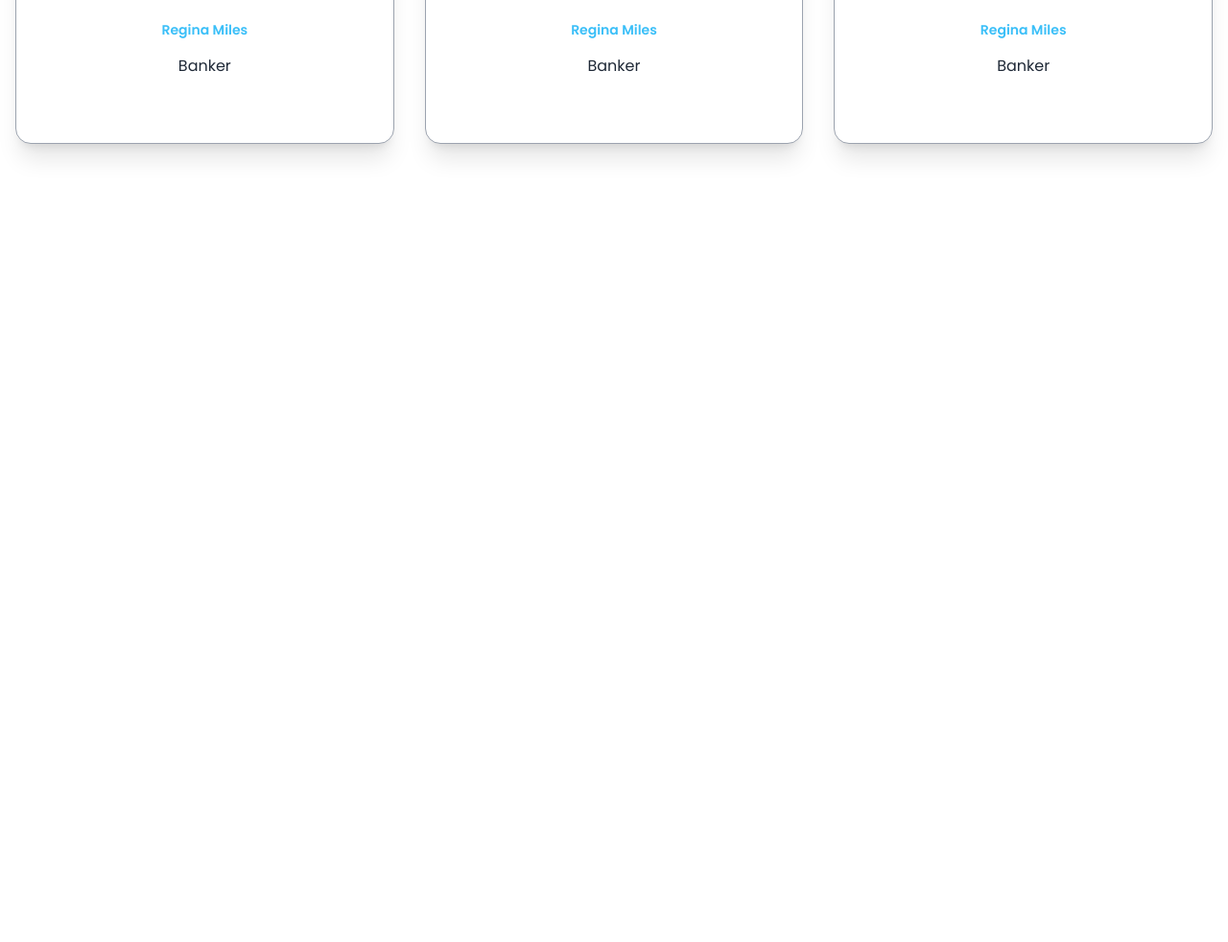
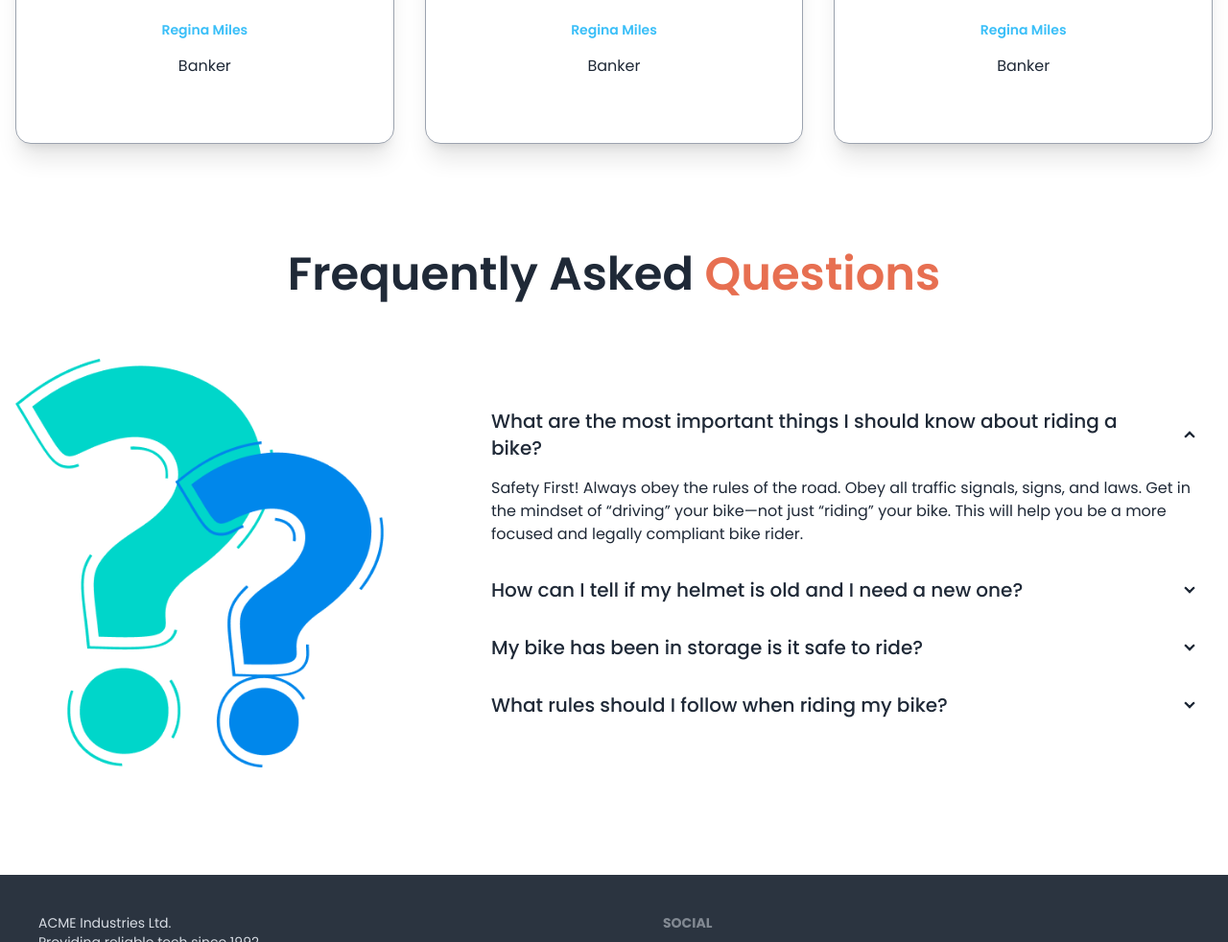
Before and after one commit to suzandev/biker_zone_daisyui_tailwind, a plain HTML site: page index.html in a window 1280 px wide. Shown: the part 1910-2892 px from the top of the page at 96% size. Before the commit the page ends 2172 px from the top, so only its background shows below. Drawn offline with nearby package versions, Linux system fonts and the light colour scheme.

Commit message:
Faq section and footer section end

```diff
--- a/index.html
+++ b/index.html
@@ -431,6 +431,97 @@
           </div>
         </div>
       </section>
+
+      <section class="my-24">
+        <h3 class="text-5xl mb-12 font-semibold text-center">
+          Frequently Asked <span class="text-bike-primary">Questions</span>
+        </h3>
+
+        <div class="hero">
+          <div class="hero-content flex-col lg:flex-row lg:gap-24">
+            <img
+              src="/images/others/faq.png"
+              class="w-3/4 lg:max-w-sm rounded-lg"
+            />
+            <div>
+              <div class="collapse collapse-arrow">
+                <input type="radio" name="my-accordion-2" checked="checked" />
+                <div class="collapse-title text-xl font-medium">
+                  <h3>
+                    What are the most important things I should know about
+                    riding a bike?
+                  </h3>
+                </div>
+                <div class="collapse-content">
+                  <p>
+                    Safety First! Always obey the rules of the road. Obey all
+                    traffic signals, signs, and laws. Get in the mindset of
+                    “driving” your bike—not just “riding” your bike. This will
+                    help you be a more focused and legally compliant bike rider.
+                  </p>
+                </div>
+              </div>
+              <div class="collapse collapse-arrow">
+                <input type="radio" name="my-accordion-2" />
+                <div class="collapse-title text-xl font-medium">
+                  <h3>
+                    How can I tell if my helmet is old and I need a new one?
+                  </h3>
+                </div>
+                <div class="collapse-content">
+                  <p>
+                    Safety First! Always obey the rules of the road. Obey all
+                    traffic signals, signs, and laws. Get in the mindset of
+                    “driving” your bike—not just “riding” your bike. This will
+                    help you be a more focused and legally compliant bike rider.
+                  </p>
+                </div>
+              </div>
+              <div class="collapse collapse-arrow">
+                <input type="radio" name="my-accordion-2" />
+                <div class="collapse-title text-xl font-medium">
+                  <h3>My bike has been in storage is it safe to ride?</h3>
+                </div>
+                <div class="collapse-content">
+                  <p>
+                    Safety First! Always obey the rules of the road. Obey all
+                    traffic signals, signs, and laws. Get in the mindset of
+                    “driving” your bike—not just “riding” your bike. This will
+                    help you be a more focused and legally compliant bike rider.
+                  </p>
+                </div>
+              </div>
+              <div class="collapse collapse-arrow">
+                <input type="radio" name="my-accordion-2" />
+                <div class="collapse-title text-xl font-medium">
+                  <h3>What rules should I follow when riding my bike?</h3>
+                </div>
+                <div class="collapse-content">
+                  <p>
+                    Safety First! Always obey the rules of the road. Obey all
+                    traffic signals, signs, and laws. Get in the mindset of
+                    “driving” your bike—not just “riding” your bike. This will
+                    help you be a more focused and legally compliant bike rider.
+                  </p>
+                </div>
+              </div>
+            </div>
+          </div>
+        </div>
+      </section>
     </main>
+
+    <footer class="footer p-10 bg-neutral text-neutral-content">
+      <div>
+        <p>ACME Industries Ltd.<br />Providing reliable tech since 1992</p>
+      </div>
+      <div>
+        <span class="footer-title">Social</span>
+        <div class="grid gap-4">
+          <a><img class="w-36" src="images/others/android.png" alt="" /></a>
+          <a><img class="w-36" src="images/others/ios.png" alt="" /></a>
+        </div>
+      </div>
+    </footer>
   </body>
 </html>
```
